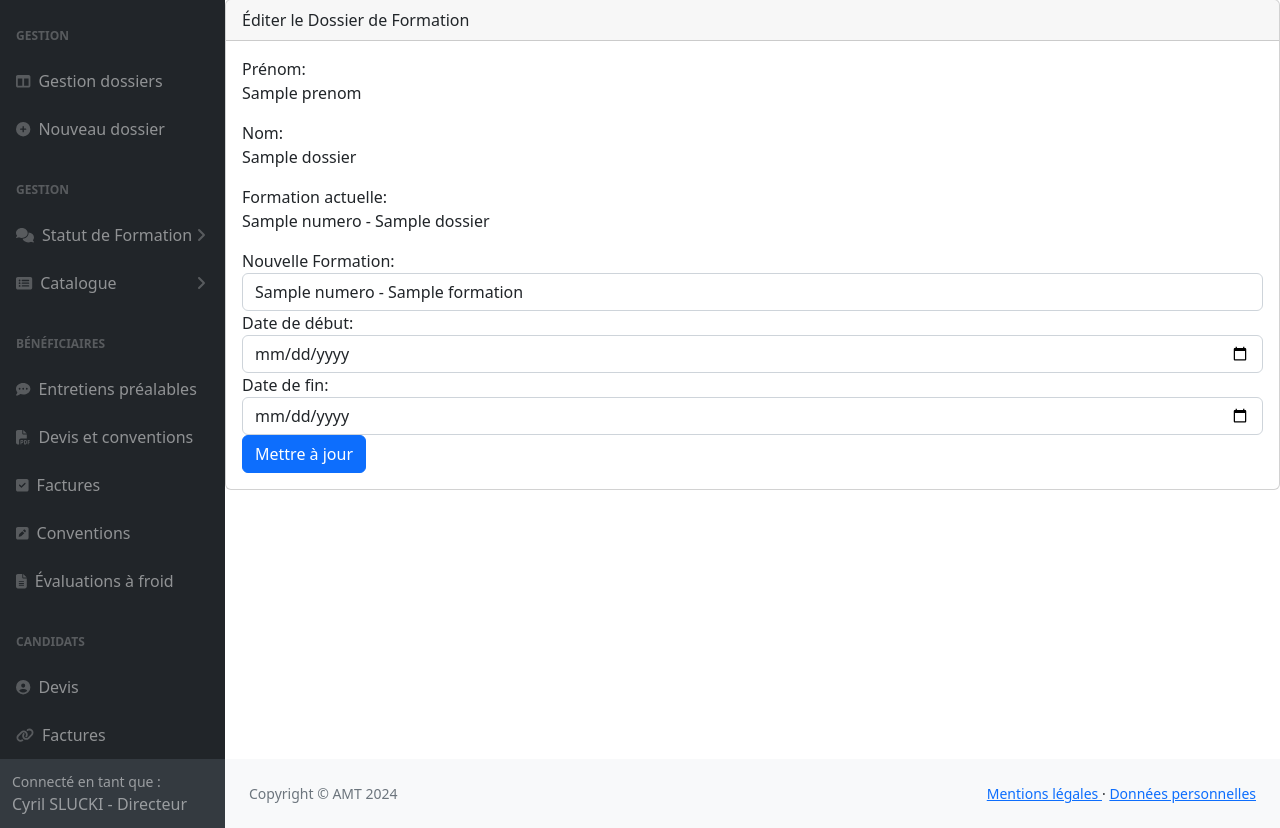
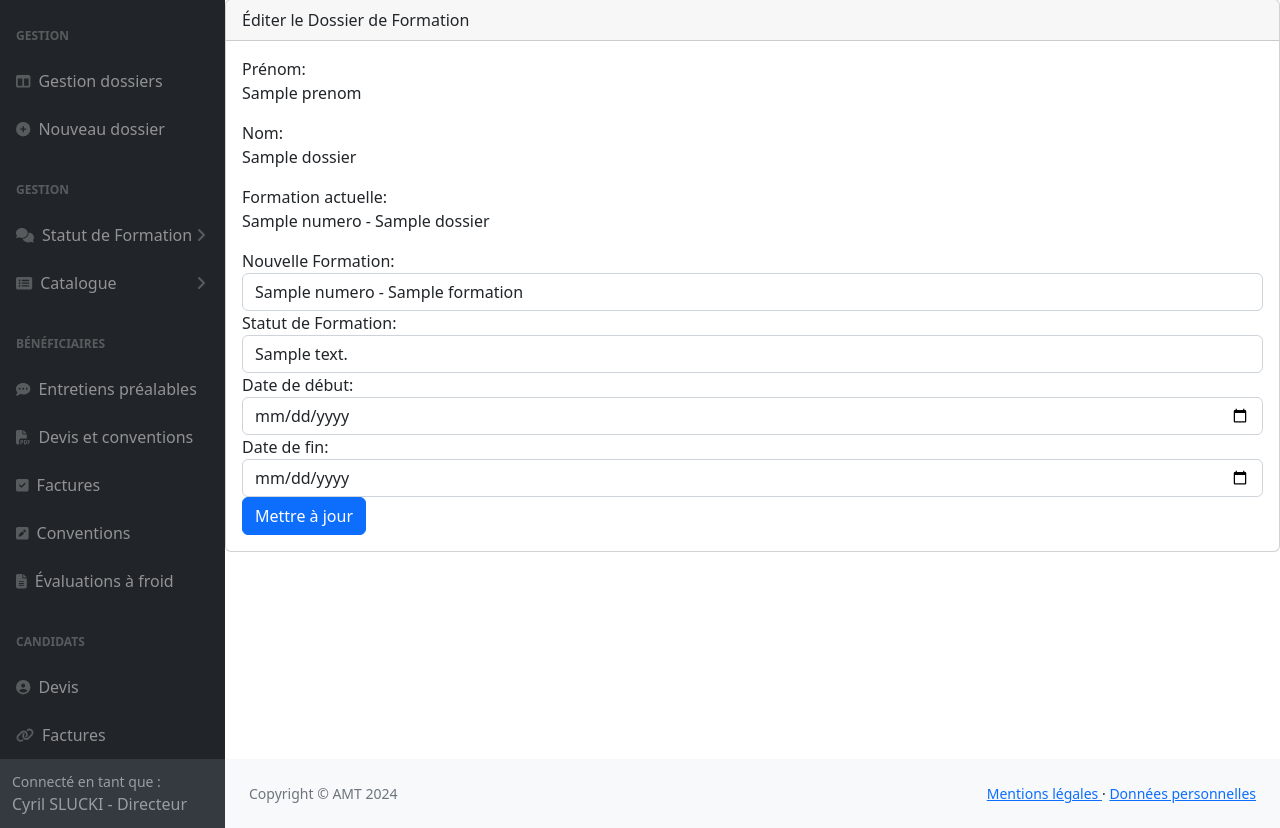
Before and after one commit to cslucki/extranet, a PHP site: template views/edit_dossier.php in a window 1280 px wide. Shown: the part 57-885 px from the top of the page. Run offline with PHP 8.4, Linux system fonts and the light colour scheme; the template is opened without the code that fills it: most values are stand-ins (such as "Sample title", 1, 10 or a date in 2020); some libraries are stand-ins or nearby versions.

Commit message:
Commit du 2024-06-04 13:37:07

```diff
--- a/views/dossiers.php
+++ b/views/dossiers.php
@@ -14,6 +14,7 @@
                         <th>Stagiaire</th>
                         <th>Formation</th>
                         <th>Statut</th>
+                        <th>BPF</th>
                         <th>Convoc</th>
                         <th>Devis</th>
                         <th>Début</th>
@@ -31,6 +32,7 @@
                         <td><?php echo $dossier['prenom'] . ' ' . $dossier['nom'] . ' - ' . $dossier['login']; ?></td>
                         <td><?php echo $dossier['formation']; ?></td>
                         <td><?php echo $dossier['statut']; ?></td>
+                        <td><?php echo $dossier['annee_comptabilisation']; ?></td>
                         <td><?php echo $dossier['date_convocation']; ?></td>
                         <td><?php echo $dossier['date_devis']; ?></td>
                         <td><?php echo $dossier['date_debut_formation']; ?></td>
--- a/views/edit_dossier.php
+++ b/views/edit_dossier.php
@@ -27,6 +27,16 @@
                 </select>
             </div>
             <div class="form-group">
+                <label for="id_menustatutformation">Statut de Formation:</label>
+                <select class="form-control" name="id_menustatutformation">
+                    <?php foreach ($statuts as $statut) : ?>
+                        <option value="<?php echo $statut['id']; ?>" <?php echo ($statut['id'] == $dossier['id_menustatutformation']) ? 'selected' : ''; ?>>
+                            <?php echo $statut['text']; ?>
+                        </option>
+                    <?php endforeach; ?>
+                </select>
+            </div>
+            <div class="form-group">
                 <label for="date_debut_formation">Date de début:</label>
                 <input type="date" class="form-control" name="date_debut_formation" value="<?php echo $dossier['date_debut_formation']; ?>" required>
             </div>
```
Also changed, not shown: SQL.md (+1 -0 lines), controllers.php (+17 -7 lines).
